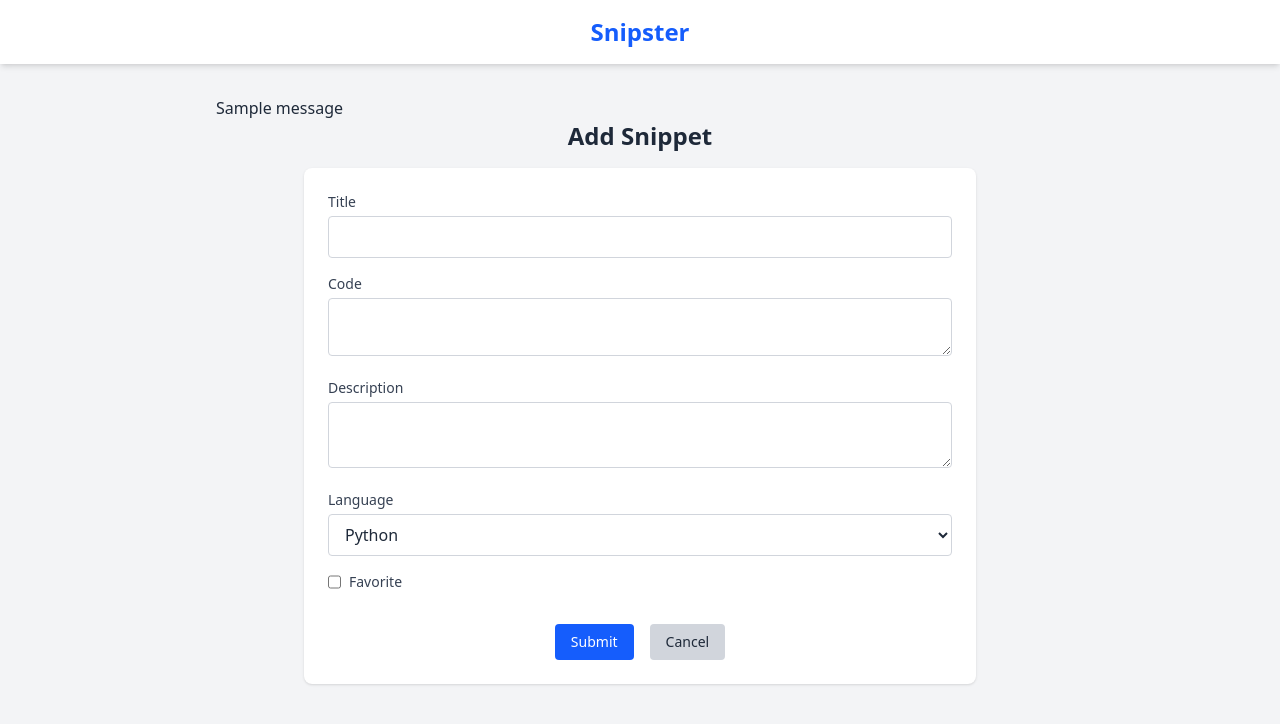
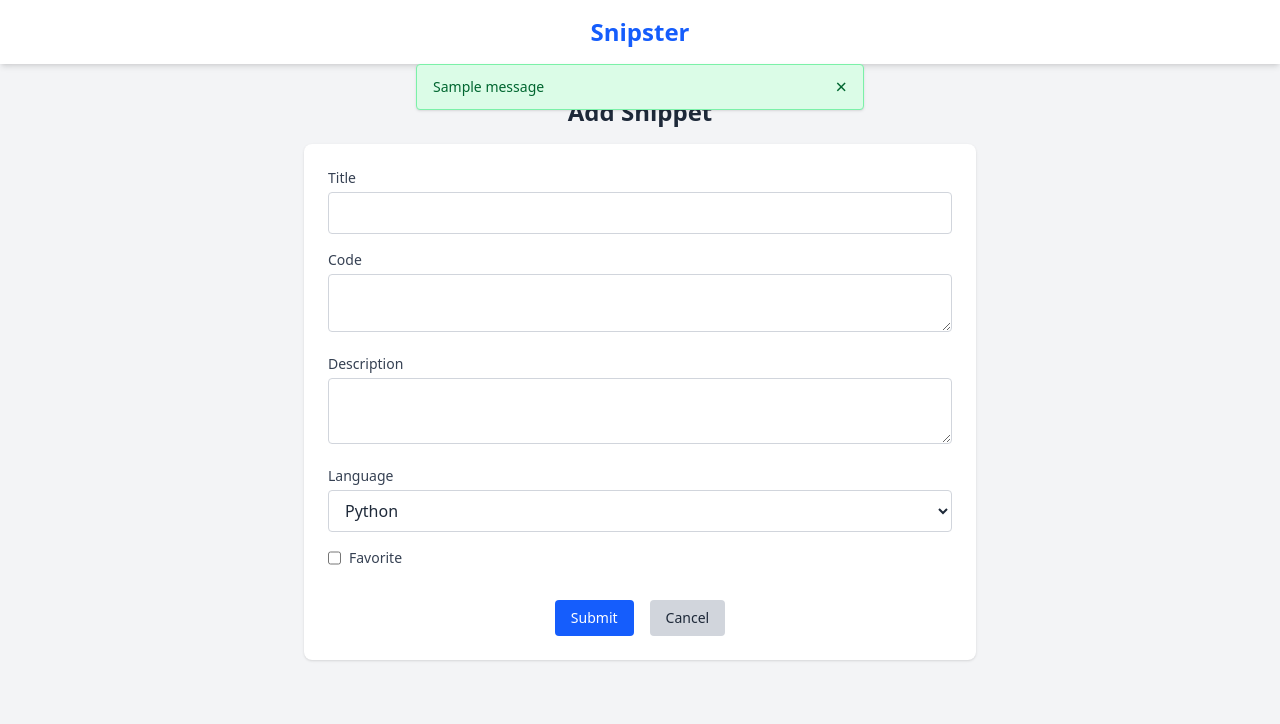
Before and after one commit to kishanpatel789/snipster, a Flask app: page /snippet/add in a window 1280 px wide. Shown: the top 724 px of the page. Run offline with Flask 3, Linux system fonts and the light colour scheme; one stand-in notice (Sample message) is shown; parts of the project's set-up code (start-up, migrations or seed data) failed here and were passed over.

Commit message:
Style flashed messages

```diff
--- a/src/snipster/gui/app/static/css/main.css
+++ b/src/snipster/gui/app/static/css/main.css
@@ -7,11 +7,22 @@
       "Segoe UI Emoji", "Segoe UI Symbol", "Noto Color Emoji";
     --font-mono: ui-monospace, SFMono-Regular, Menlo, Monaco, Consolas, "Liberation Mono",
       "Courier New", monospace;
+    --color-red-100: oklch(93.6% 0.032 17.717);
+    --color-red-300: oklch(80.8% 0.114 19.571);
     --color-red-600: oklch(57.7% 0.245 27.325);
     --color-red-700: oklch(50.5% 0.213 27.518);
+    --color-red-800: oklch(44.4% 0.177 26.899);
+    --color-yellow-100: oklch(97.3% 0.071 103.193);
+    --color-yellow-300: oklch(90.5% 0.182 98.111);
+    --color-yellow-800: oklch(47.6% 0.114 61.907);
+    --color-green-100: oklch(96.2% 0.044 156.743);
+    --color-green-300: oklch(87.1% 0.15 154.449);
+    --color-green-800: oklch(44.8% 0.119 151.328);
     --color-blue-100: oklch(93.2% 0.032 255.585);
+    --color-blue-300: oklch(80.9% 0.105 251.813);
     --color-blue-600: oklch(54.6% 0.245 262.881);
     --color-blue-700: oklch(48.8% 0.243 264.376);
+    --color-blue-800: oklch(42.4% 0.199 265.638);
     --color-gray-100: oklch(96.7% 0.003 264.542);
     --color-gray-300: oklch(87.2% 0.01 258.338);
     --color-gray-400: oklch(70.7% 0.022 261.325);
@@ -20,6 +31,7 @@
     --color-gray-800: oklch(27.8% 0.033 256.848);
     --color-white: #fff;
     --spacing: 0.25rem;
+    --container-md: 28rem;
     --container-2xl: 42rem;
     --container-4xl: 56rem;
     --text-xs: 0.75rem;
@@ -186,8 +198,26 @@
   }
 }
 @layer utilities {
+  .fixed {
+    position: fixed;
+  }
   .static {
     position: static;
+  }
+  .top-4 {
+    top: calc(var(--spacing) * 4);
+  }
+  .top-8 {
+    top: calc(var(--spacing) * 8);
+  }
+  .top-16 {
+    top: calc(var(--spacing) * 16);
+  }
+  .left-1\/2 {
+    left: calc(1/2 * 100%);
+  }
+  .z-50 {
+    z-index: 50;
   }
   .mx-auto {
     margin-inline: auto;
@@ -225,20 +255,33 @@
   .w-fit {
     width: fit-content;
   }
+  .w-full {
+    width: 100%;
+  }
   .max-w-2xl {
     max-width: var(--container-2xl);
   }
   .max-w-4xl {
     max-width: var(--container-4xl);
   }
+  .max-w-md {
+    max-width: var(--container-md);
+  }
+  .-translate-x-1\/2 {
+    --tw-translate-x: calc(calc(1/2 * 100%) * -1);
+    translate: var(--tw-translate-x) var(--tw-translate-y);
+  }
+  .transform {
+    transform: var(--tw-rotate-x,) var(--tw-rotate-y,) var(--tw-rotate-z,) var(--tw-skew-x,) var(--tw-skew-y,);
+  }
   .flex-col {
     flex-direction: column;
   }
-  .flex-row {
-    flex-direction: row;
-  }
   .items-center {
     align-items: center;
+  }
+  .items-start {
+    align-items: flex-start;
   }
   .justify-between {
     justify-content: space-between;
@@ -251,6 +294,13 @@
   }
   .gap-4 {
     gap: calc(var(--spacing) * 4);
+  }
+  .space-y-2 {
+    :where(& > :not(:last-child)) {
+      --tw-space-y-reverse: 0;
+      margin-block-start: calc(calc(var(--spacing) * 2) * var(--tw-space-y-reverse));
+      margin-block-end: calc(calc(var(--spacing) * 2) * calc(1 - var(--tw-space-y-reverse)));
+    }
   }
   .space-y-6 {
     :where(& > :not(:last-child)) {
@@ -284,8 +334,14 @@
   .p-6 {
     padding: calc(var(--spacing) * 6);
   }
+  .px-4 {
+    padding-inline: calc(var(--spacing) * 4);
+  }
   .px-6 {
     padding-inline: calc(var(--spacing) * 6);
+  }
+  .py-3 {
+    padding-block: calc(var(--spacing) * 3);
   }
   .py-4 {
     padding-block: calc(var(--spacing) * 4);
@@ -310,6 +366,14 @@
   .text-sm {
     font-size: var(--text-sm);
     line-height: var(--tw-leading, var(--text-sm--line-height));
+  }
+  .text-xl {
+    font-size: var(--text-xl);
+    line-height: var(--tw-leading, var(--text-xl--line-height));
+  }
+  .leading-none {
+    --tw-leading: 1;
+    line-height: 1;
   }
   .font-bold {
     --tw-font-weight: var(--font-weight-bold);
@@ -348,6 +412,12 @@
       @media (hover: hover) {
         text-decoration-line: underline;
       }
+    }
+  }
+  .focus\:outline-none {
+    &:focus {
+      --tw-outline-style: none;
+      outline-style: none;
     }
   }
   .sm\:flex-row {
@@ -447,6 +517,70 @@
   padding-inline: calc(var(--spacing) * 3);
   padding-block: calc(var(--spacing) * 2);
 }
+.flash-message {
+  border-style: var(--tw-border-style);
+  border-width: 1px;
+  border-color: var(--color-gray-300);
+  background-color: var(--color-gray-100);
+  font-size: var(--text-sm);
+  line-height: var(--tw-leading, var(--text-sm--line-height));
+  color: var(--color-gray-800);
+}
+.flash-message.success {
+  border-color: var(--color-green-300);
+  background-color: var(--color-green-100);
+  color: var(--color-green-800);
+}
+.flash-message.error {
+  border-color: var(--color-red-300);
+  background-color: var(--color-red-100);
+  color: var(--color-red-800);
+}
+.flash-message.info {
+  border-color: var(--color-blue-300);
+  background-color: var(--color-blue-100);
+  color: var(--color-blue-800);
+}
+.flash-message.warning {
+  border-color: var(--color-yellow-300);
+  background-color: var(--color-yellow-100);
+  color: var(--color-yellow-800);
+}
+@property --tw-translate-x {
+  syntax: "*";
+  inherits: false;
+  initial-value: 0;
+}
+@property --tw-translate-y {
+  syntax: "*";
+  inherits: false;
+  initial-value: 0;
+}
+@property --tw-translate-z {
+  syntax: "*";
+  inherits: false;
+  initial-value: 0;
+}
+@property --tw-rotate-x {
+  syntax: "*";
+  inherits: false;
+}
+@property --tw-rotate-y {
+  syntax: "*";
+  inherits: false;
+}
+@property --tw-rotate-z {
+  syntax: "*";
+  inherits: false;
+}
+@property --tw-skew-x {
+  syntax: "*";
+  inherits: false;
+}
+@property --tw-skew-y {
+  syntax: "*";
+  inherits: false;
+}
 @property --tw-space-y-reverse {
   syntax: "*";
   inherits: false;
@@ -456,6 +590,10 @@
   syntax: "*";
   inherits: false;
   initial-value: 0;
+}
+@property --tw-leading {
+  syntax: "*";
+  inherits: false;
 }
 @property --tw-font-weight {
   syntax: "*";
@@ -534,8 +672,17 @@
 @layer properties {
   @supports ((-webkit-hyphens: none) and (not (margin-trim: inline))) or ((-moz-orient: inline) and (not (color:rgb(from red r g b)))) {
     *, ::before, ::after, ::backdrop {
+      --tw-translate-x: 0;
+      --tw-translate-y: 0;
+      --tw-translate-z: 0;
+      --tw-rotate-x: initial;
+      --tw-rotate-y: initial;
+      --tw-rotate-z: initial;
+      --tw-skew-x: initial;
+      --tw-skew-y: initial;
       --tw-space-y-reverse: 0;
       --tw-space-x-reverse: 0;
+      --tw-leading: initial;
       --tw-font-weight: initial;
       --tw-shadow: 0 0 #0000;
       --tw-shadow-color: initial;
--- a/src/snipster/gui/app/templates/base.html
+++ b/src/snipster/gui/app/templates/base.html
@@ -16,9 +16,13 @@
     <main class="max-w-4xl mx-auto px-6">
         {% with messages = get_flashed_messages(with_categories=True) %}
           {% if messages %}
-      <div id="flash-messages">
+            <div id="flash-messages" class="fixed top-16 left-1/2 transform -translate-x-1/2 w-full max-w-md z-50 space-y-2">
               {% for category, message in messages %}
-        <div class="flash-message {{ category }}">{{ message }}</div>
+                <div class="flash-message {{ category }} flex items-start justify-between gap-4 px-4 py-3 rounded shadow text-sm"
+                     data-flash>
+                  <span>{{ message }}</span>
+                  <button class="text-xl leading-none focus:outline-none" onclick="this.parentElement.remove()">×</button>
+                </div>
               {% endfor %}
             </div>
           {% endif %}
```
Also changed, not shown: src/snipster/gui/app/static/css/input.css (+21 -0 lines). Lines whose indentation alone changed are shown as unchanged.
